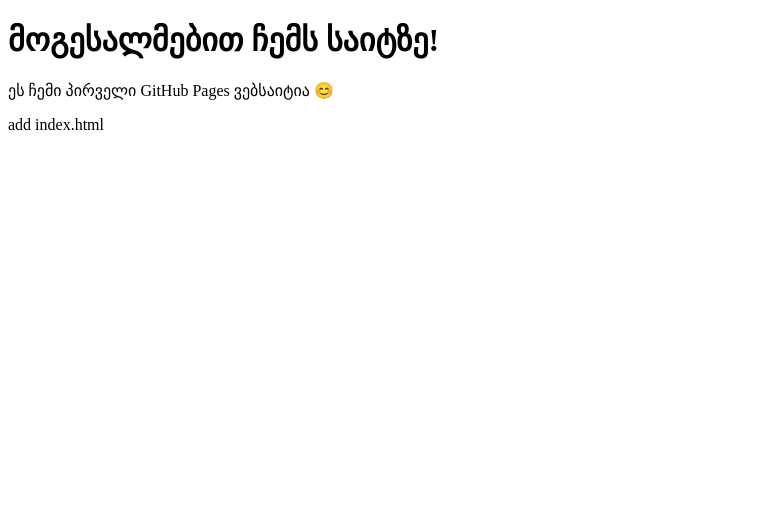
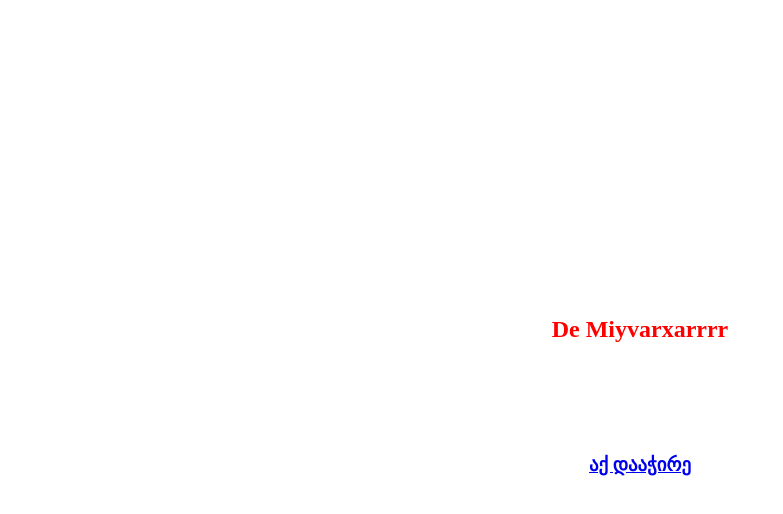
Before and after one commit to whoami389/whoami389.github.io, a plain HTML site: page index.html in a window 1280 px wide. Shown: the whole page, without its empty margins (0-783 px from the left). Drawn offline with Linux system fonts and the light colour scheme.

Commit message:
Update index.html

```diff
--- a/index.html
+++ b/index.html
@@ -1,11 +1,36 @@
 <!DOCTYPE html>
-<html>
-  <head>
-    <title>Welcome</title>
-  </head>
-  <body>
-    <h1>მოგესალმებით ჩემს საიტზე!</h1>
-    <p>ეს ჩემი პირველი GitHub Pages ვებსაიტია 😊</p>
-  </body>
+<html lang="en">
+<head>
+    <meta charset="UTF-8">
+    <meta name="viewport" content="width=device-width, initial-scale=1.0">
+    <title>Deda</title>
+</head>
+<body>
+    <section>
+    <br>
+    <br>
+    <br>
+    <br>
+    <br>
+    <br>
+    <br>
+    <br>
+    <br>
+    <br>
+    <br>
+    <br>
+    <br>
+    <br>
+    <br>
+    <br>
+    <center><h1><font color="red">De Miyvarxarrrr</font></h1></center>
+    <br>
+    <br>
+    <br>
+    <br>
+    <div align="center">
+    <h3><a href="second.html">აქ დააჭირე</a></h3>
+    </div>
+    </section>
+</body>
 </html>
-add index.html
```
